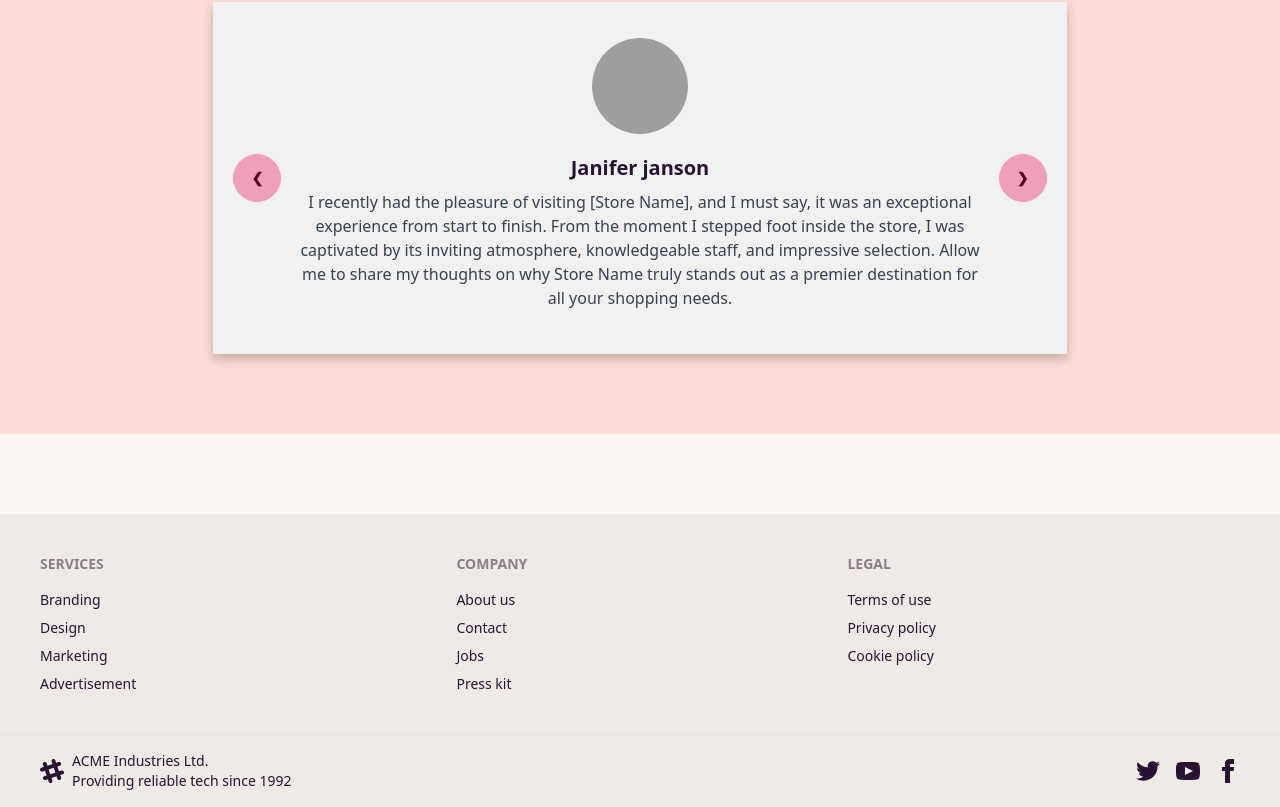
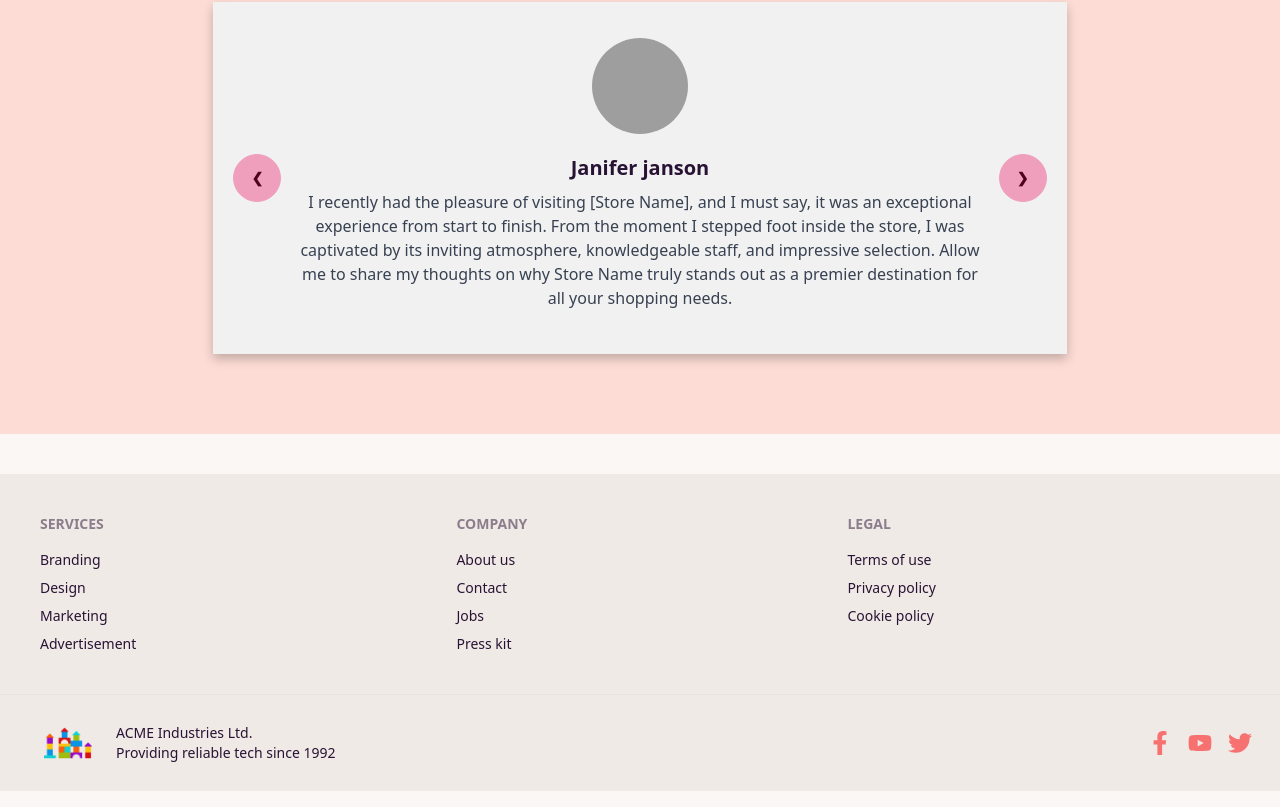
Before and after one commit to jhimi01/doll-galaxy, a React (Vite) app: page / in a window 1280 px wide. Shown: the part 2464-3271 px from the top of the page. Built offline with nearby package versions, Linux system fonts and the light colour scheme; grey boxes are pictures that could not be loaded.

Commit message:
footer modify

```diff
--- a/package.json
+++ b/package.json
@@ -16,6 +16,7 @@
     "match-sorter": "^6.3.1",
     "react": "^18.2.0",
     "react-dom": "^18.2.0",
+    "react-icons": "^4.8.0",
     "react-router-dom": "^6.11.1",
     "react-tabs": "^6.0.1",
     "sort-by": "^1.2.0"
--- a/src/Shared/Footer.jsx
+++ b/src/Shared/Footer.jsx
@@ -1,7 +1,11 @@
+import logo from '../assets/image/logo.png'
+import { FaFacebookF, FaTwitter, FaYoutube } from "react-icons/fa";
+
+
 const Footer = () => {
     return (
         <>
-            <footer className="footer mt-20 p-10 bg-base-200 text-base-content">
+            <footer className="footer mt-10 p-10 bg-base-200 text-base-content">
   <div>
     <span className="footer-title">Services</span>
     <a className="link link-hover">Branding</a>
@@ -23,16 +27,16 @@ const Footer = () => {
     <a className="link link-hover">Cookie policy</a>
   </div>
 </footer>
-<footer className="footer px-10 py-4 border-t bg-base-200 text-base-content border-base-300">
+<footer className="footer px-7 py-2 border-t bg-base-200 text-base-content border-base-300">
   <div className="items-center grid-flow-col">
-    <svg width="24" height="24" viewBox="0 0 24 24" xmlns="http://www.w3.org/2000/svg" fillRule="evenodd" clipRule="evenodd" className="fill-current"><path d="M22.672 15.226l-2.432.811.841 2.515c.33 1.019-.209 2.127-1.23 2.456-1.15.325-2.148-.321-2.463-1.226l-.84-2.518-5.013 1.677.84 2.517c.391 1.203-.434 2.542-1.831 2.542-.88 0-1.601-.564-1.86-1.314l-.842-2.516-2.431.809c-1.135.328-2.145-.317-2.463-1.229-.329-1.018.211-2.127 1.231-2.456l2.432-.809-1.621-4.823-2.432.808c-1.355.384-2.558-.59-2.558-1.839 0-.817.509-1.582 1.327-1.846l2.433-.809-.842-2.515c-.33-1.02.211-2.129 1.232-2.458 1.02-.329 2.13.209 2.461 1.229l.842 2.515 5.011-1.677-.839-2.517c-.403-1.238.484-2.553 1.843-2.553.819 0 1.585.509 1.85 1.326l.841 2.517 2.431-.81c1.02-.33 2.131.211 2.461 1.229.332 1.018-.21 2.126-1.23 2.456l-2.433.809 1.622 4.823 2.433-.809c1.242-.401 2.557.484 2.557 1.838 0 .819-.51 1.583-1.328 1.847m-8.992-6.428l-5.01 1.675 1.619 4.828 5.011-1.674-1.62-4.829z"></path></svg>
+  <img src={logo} className='h-20 w-20' alt="logo" />
     <p>ACME Industries Ltd. <br/>Providing reliable tech since 1992</p>
   </div>
   <div className="md:place-self-center md:justify-self-end">
     <div className="grid grid-flow-col gap-4">
-      <a><svg xmlns="http://www.w3.org/2000/svg" width="24" height="24" viewBox="0 0 24 24" className="fill-current"><path d="M24 4.557c-.883.392-1.832.656-2.828.775 1.017-.609 1.798-1.574 2.165-2.724-.951.564-2.005.974-3.127 1.195-.897-.957-2.178-1.555-3.594-1.555-3.179 0-5.515 2.966-4.797 6.045-4.091-.205-7.719-2.165-10.148-5.144-1.29 2.213-.669 5.108 1.523 6.574-.806-.026-1.566-.247-2.229-.616-.054 2.281 1.581 4.415 3.949 4.89-.693.188-1.452.232-2.224.084.626 1.956 2.444 3.379 4.6 3.419-2.07 1.623-4.678 2.348-7.29 2.04 2.179 1.397 4.768 2.212 7.548 2.212 9.142 0 14.307-7.721 13.995-14.646.962-.695 1.797-1.562 2.457-2.549z"></path></svg></a>
-      <a><svg xmlns="http://www.w3.org/2000/svg" width="24" height="24" viewBox="0 0 24 24" className="fill-current"><path d="M19.615 3.184c-3.604-.246-11.631-.245-15.23 0-3.897.266-4.356 2.62-4.385 8.816.029 6.185.484 8.549 4.385 8.816 3.6.245 11.626.246 15.23 0 3.897-.266 4.356-2.62 4.385-8.816-.029-6.185-.484-8.549-4.385-8.816zm-10.615 12.816v-8l8 3.993-8 4.007z"></path></svg></a>
-      <a><svg xmlns="http://www.w3.org/2000/svg" width="24" height="24" viewBox="0 0 24 24" className="fill-current"><path d="M9 8h-3v4h3v12h5v-12h3.642l.358-4h-4v-1.667c0-.955.192-1.333 1.115-1.333h2.885v-5h-3.808c-3.596 0-5.192 1.583-5.192 4.615v3.385z"></path></svg></a>
+      <a><FaFacebookF className='text-2xl text-red-400'/></a>
+      <a><FaYoutube className='text-2xl text-red-400'/></a>
+      <a><FaTwitter className='text-2xl text-red-400'/></a>
     </div>
   </div>
 </footer>
--- a/src/pages/ErrorPage.jsx
+++ b/src/pages/ErrorPage.jsx
@@ -4,8 +4,8 @@ import Lottie from "lottie-react";
 
 const ErrorPage = () => {
     return (
-        <div className="flex flex-col items-center justify-center h-screen">
-   <Lottie style={{height: 300}} animationData={ErrorAnimation} />
+        <div className="flex flex-col items-center justify-center h-screen bg-[#ffff]">
+   <Lottie style={{height: 300,}} animationData={ErrorAnimation} />
 <h1 className="text-3xl font-bold mb-4">Oops! Something went wrong.</h1>
       <p className="text-lg text-gray-500 font-bold mb-4">
         We are sorry, but the page you were looking for could not be found.
@@ -14,7 +14,7 @@ const ErrorPage = () => {
 
              <Link
         to="/"
-        className="bg-blue-500 text-white py-2 px-4 rounded hover:bg-blue-600"
+        className=" bg-rose-400 text-white py-2 px-4 rounded hover:bg-rose-300"
       >
         Go back to home
       </Link>
```
Also changed, not shown: 1 other file (tests, documents, lock files or other folders).
